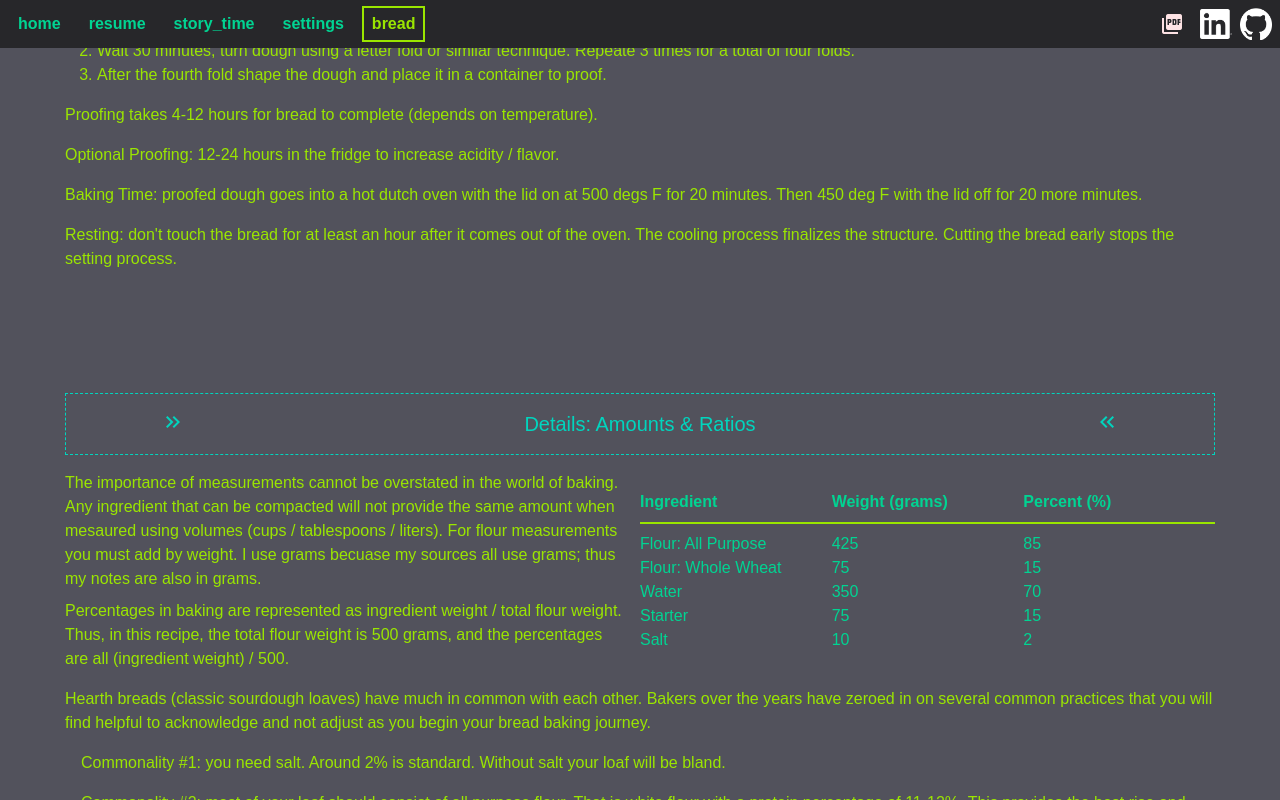
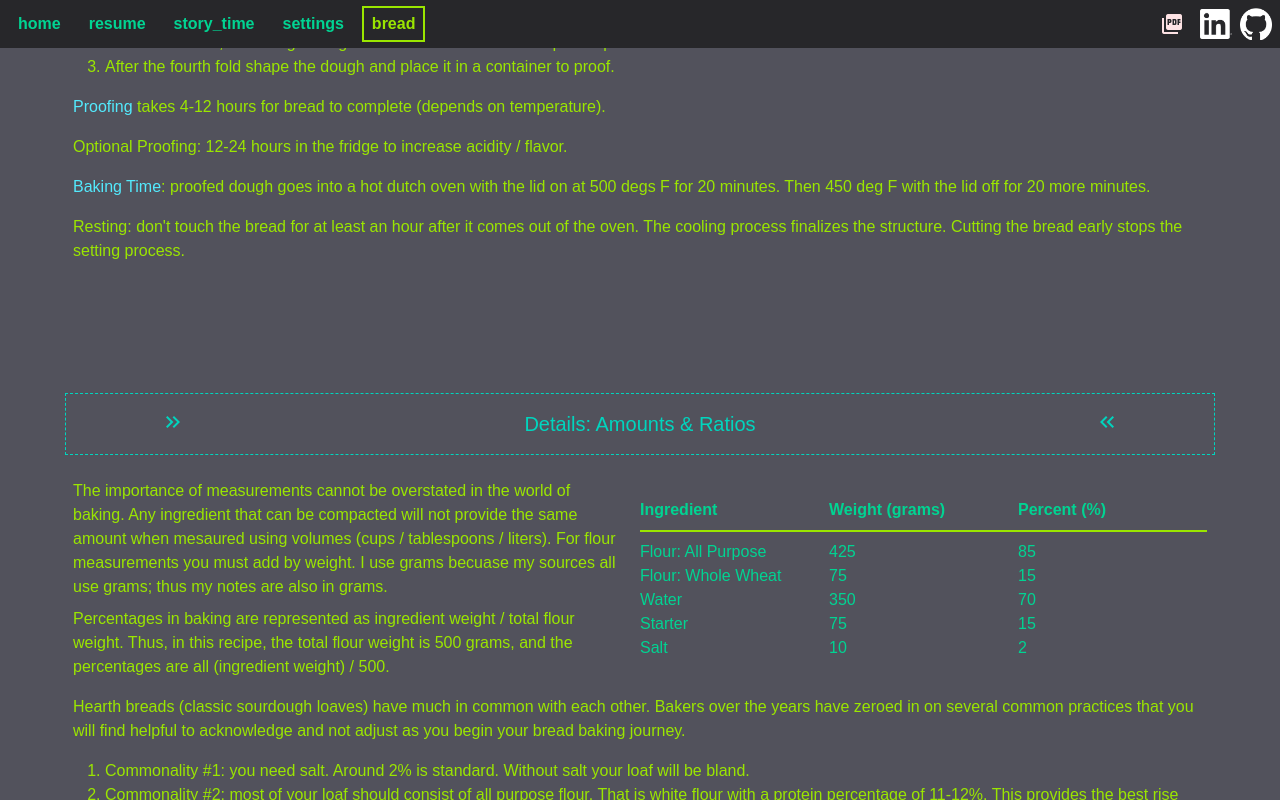
Before and after one commit to adsaines/adsaines.github.io, a Next.js app: page /bread in a window 1280 px wide. Both pictures are taken after a click on the button 640 px from the left and 424 px from the top of the page. Built offline with nearby package versions, Linux system fonts and the light colour scheme.

Commit message:
small alterations based on Cassie's comments for the bread  and, added notes based on Ovi conversation about resume page

```diff
--- a/src/app/bread/sections.tsx
+++ b/src/app/bread/sections.tsx
@@ -40,13 +40,13 @@ export const BreadOverview = () => {
                 This is the short version of the detailed sections below, no pics or anything, just the forward to describe the coming chapters.
             </p>
             <p>
-                Starter... there are so many sources on how to get it. You can order ready to go starter online or make it yourself. I'll leave the googling to you for a ready to go supplier. If you want to start from scratch, try <a className="text-(--external-link) hover:underline max-sm:underline" href="https://www.kingarthurbaking.com/recipes/sourdough-starter-recipe" target="_blank">King Arthur's</a> way.
+                Starter... there are so many sources on how to get it. You can order ready to go starter online or make it yourself. I'll leave the googling to you for a ready to go supplier. If you want to start from scratch, try <a className="text-(--internal-link) hover:underline max-sm:underline" href="https://www.kingarthurbaking.com/recipes/sourdough-starter-recipe" target="_blank">King Arthur's</a> way.
             </p>
             <p>
-                <a href="#amounts_and_ratios" className="text-(--external-link) hover:underline max-sm:underline">Amounts</a>: I make loaves that include 500 grams of flour. You must measure by weight because any ingredient that is compactible (flour(s) / most powdered things) do not have a reliable weight to volume ratio.
+                <a href="#amounts_and_ratios" className="text-(--internal-link) hover:underline max-sm:underline">Amounts</a>: I make loaves that include 500 grams of flour. You must measure by weight because any ingredient that is compactible (flour(s) / most powdered things) do not have a reliable weight to volume ratio.
             </p>
             <p>
-                <a href="#kneading_and_waiting" className="text-(--external-link) hover:underline max-sm:underline">Kneading and Folding</a>: my books and online sources say that there are three steps to get from freshly mixed dough to bakable shaped dough.
+                <a href="#kneading_and_waiting" className="text-(--internal-link) hover:underline max-sm:underline">Kneading and Folding</a>: my books and online sources say that there are three steps to get from freshly mixed dough to bakable shaped dough.
             </p>
             <ul className="list-decimal max-sm:pl-4 sm:pl-8 text-left">
                 <li>
@@ -60,13 +60,13 @@ export const BreadOverview = () => {
                 </li>
             </ul>
             <p>
-                <a href="#wait_times" className="text-(--external-link) hover:underline max-sm:underline">Proofing</a> takes 4-12 hours for bread to complete (depends on temperature).
+                <a href="#wait_times" className="text-(--internal-link) hover:underline max-sm:underline">Proofing</a> takes 4-12 hours for bread to complete (depends on temperature).
             </p>
             <p>
                 Optional Proofing: 12-24 hours in the fridge to increase acidity / flavor.
             </p>
             <p>
-                <a href="#baking_time" className="text-(--external-link) hover:underline max-sm:underline">Baking Time</a>: proofed dough goes into a hot dutch oven with the lid on at 500 degs F for 20 minutes. Then 450 deg F with the lid off for 20 more minutes.
+                <a href="#baking_time" className="text-(--internal-link) hover:underline max-sm:underline">Baking Time</a>: proofed dough goes into a hot dutch oven with the lid on at 500 degs F for 20 minutes. Then 450 deg F with the lid off for 20 more minutes.
             </p>
             <p>
                 Resting: don't touch the bread for at least an hour after it comes out of the oven. The cooling process finalizes the structure. Cutting the bread early stops the setting process.
@@ -121,20 +121,20 @@ export const AmountsAndRatios = () => {
                     <AmountsTable />
                 </div>
             </div>
-            <div className="flex flex-col gap-4">
-                <p>
-                    Hearth breads (classic sourdough loaves) have much in common with each other. Bakers over the years have zeroed in on several common practices that you will find helpful to acknowledge and not adjust as you begin your bread baking journey.
-                </p>
-                <p className="sm:pl-4">
+            <p>
+                Hearth breads (classic sourdough loaves) have much in common with each other. Bakers over the years have zeroed in on several common practices that you will find helpful to acknowledge and not adjust as you begin your bread baking journey.
+            </p>
+            <ul className="list-decimal max-sm:pl-4 sm:pl-8">
+                <li>
                     <span className="max-sm:text-(--light-tertiary)">Commonality #1:</span> you need salt. Around 2% is standard. Without salt your loaf will be bland.
-                </p>
-                <p className="sm:pl-4">
+                </li>
+                <li>
                     <span className="max-sm:text-(--light-tertiary)">Commonality #2:</span> most of your loaf should consist of all purpose flour. That is white flour with a protein percentage of 11-12%. This provides the best rise and allows for stretchier less crumbly bread.
-                </p>
-                <p className="sm:pl-4">
+                </li>
+                <li>
                     <span className="max-sm:text-(--light-tertiary)">Commonality #3:</span> If adding additional ingredients to you bread, soak those ingredients before adding them. This includes any nuts, seeds, dried fruits, herbs... etc. The moisture content in the additions must exist and not mess with the liquid percentage of the base loaf.
-                </p>
-            </div>
+                </li>
+            </ul>
         </CollapsibleBreadSection>
     )
 }
@@ -193,13 +193,13 @@ export const WaitTimes = () => {
                 TLDR
             </h3>
             <p>
-                It your kitchen hovers around ~60 deg F, give your bread ~10 hours.
+                If your kitchen hovers around ~60 deg F, give your bread ~10 hours.
             </p>
             <p>
-                It your kitchen hovers around ~70 deg F, give your bread ~7 hours.
+                If your kitchen hovers around ~70 deg F, give your bread ~7 hours.
             </p>
             <p>
-                It your kitchen is hotter than 75 deg F, give it ~4 hours, and check every hour after if it's not done.
+                If your kitchen is hotter than 75 deg F, give it ~4 hours, and check every hour after if it's not done.
             </p>
             <h3 className="text-lg text-(--light-tertiary)">
                 Proofing is highly reliant on temperature.
@@ -217,10 +217,10 @@ export const WaitTimes = () => {
                 Do note, that the amount of time your bread proofs does effect the overall flavor. A loaf that has proofed longer at lower temperatures has a more "sour" flavor.
             </p>
             <h3 className="text-lg text-(--light-tertiary)">
-                When your dough is ready you can refrigerate it...
+                When your dough is ready you can refrigerate it.
             </h3>
             <p>
-                ...for up to two days without changing baking times or conditions. I haven't tried it any longer and the folks that I read and watch generally don't refrigerate the loaves for more than 24 hours purposefully.
+                It'll stay good for up to two days without changing baking times or conditions. I haven't tried it any longer and the folks that I read and watch generally don't refrigerate the loaves for more than 24 hours purposefully.
             </p>
             <p>
                 I like to mix, fold, and proof over the course of one day, then refrigerate over night. It adds some flavor to the bread and makes it very easy to mark (score).
@@ -416,7 +416,7 @@ const CollapsibleBreadSection = ({
             </button>
             <div
                 data-show={isOpen}
-                className="flex flex-col gap-4 data-[show='false']:hidden text-left"
+                className="flex flex-col gap-4 data-[show='false']:hidden text-left p-2"
                 >
                 {children}
             </div>
--- a/src/styles/globals.css
+++ b/src/styles/globals.css
@@ -17,7 +17,8 @@
     --light-secondary: var(--color-teal-400);
     --light-tertiary: var(--color-emerald-400);
     --highlight: var(--color-fuchsia-700);
-    --external-link: var(--color-cyan-400)
+    --external-link: var(--color-cyan-400);
+    --internal-link: var(--color-cyan-300);
 
     --animate-slideoutleft: slide-out-left 1250ms ease-out forwards;
     --animate-slideinleft: slide-in-left 1250ms ease-out forwards;
```
Also changed, not shown: src/app/resume/download/page.tsx (+7 -1 lines).
